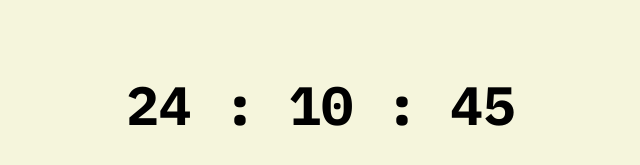
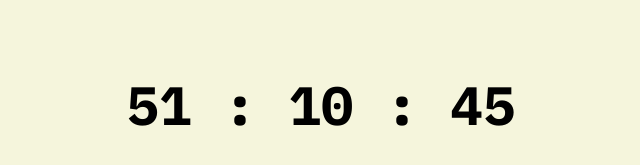
Before and after one commit to balajisr/24min, a plain HTML site: page index.html in a window 1280 px wide. Shown: the part 143-308 px from the top of the page, 319-959 px from the left. Drawn offline with Linux system fonts and the light colour scheme.

Commit message:
nazhigai is set, minutes and vinadi not done

```diff
--- a/app.js
+++ b/app.js
@@ -5,9 +5,16 @@ var clock = function(nazhigai, min, vinadi) {
 }
 
 var trigger = function() {
-    const today = new Date().getTime();
+    const date = new Date().getDate() + "";
+    const month = new Date().getMonth()+1 + "";
+    const year = new Date().getFullYear() + "";
+    const today = new Date(`${month}/${date}/${year}`).getTime();
     const now = new Date().getTime();
-    const nazhigai = time/(24*60000);
+    let nazhigai = Math.round(((now-today)/1000)/1440).toString();
+    if(nazhigai.length === 1) {
+        nazhigai = "0"+nazhigai;
+    }
+    document.getElementById('nazhigai').innerText = nazhigai;
 }
 
-setTimeout(trigger, 1000);
+setInterval(trigger, 1000);
--- a/index.html
+++ b/index.html
@@ -2,7 +2,7 @@
 <html lang="en">
 <head>
 	<meta charset="UTF-8">
-	<meta name="viewport" content="width=device-width, initial-scale=1.0, user-scalability=no">
+	<meta name="viewport" content="width=device-width, initial-scale=1.0, user-scalable=no">
 	<meta http-equiv="X-UA-Compatible" content="ie=edge">
 	<link href="https://fonts.googleapis.com/css?family=IBM+Plex+Mono:700&display=swap" rel="stylesheet">
 	<link rel="stylesheet" href="main.css">
@@ -10,7 +10,7 @@
 </head>
 <body>
 	<div class="clock-container">
-		<div class="clock"><span id="nazhigai">24</span> : <span id="min">10</span> : <span id="vinadi">45</span></div>
+		<div class="clock"><span id="nazhigai"></span> : <span id="min">10</span> : <span id="vinadi">45</span></div>
 	</div>
 	<script src="app.js"></script>
 </body>
```
